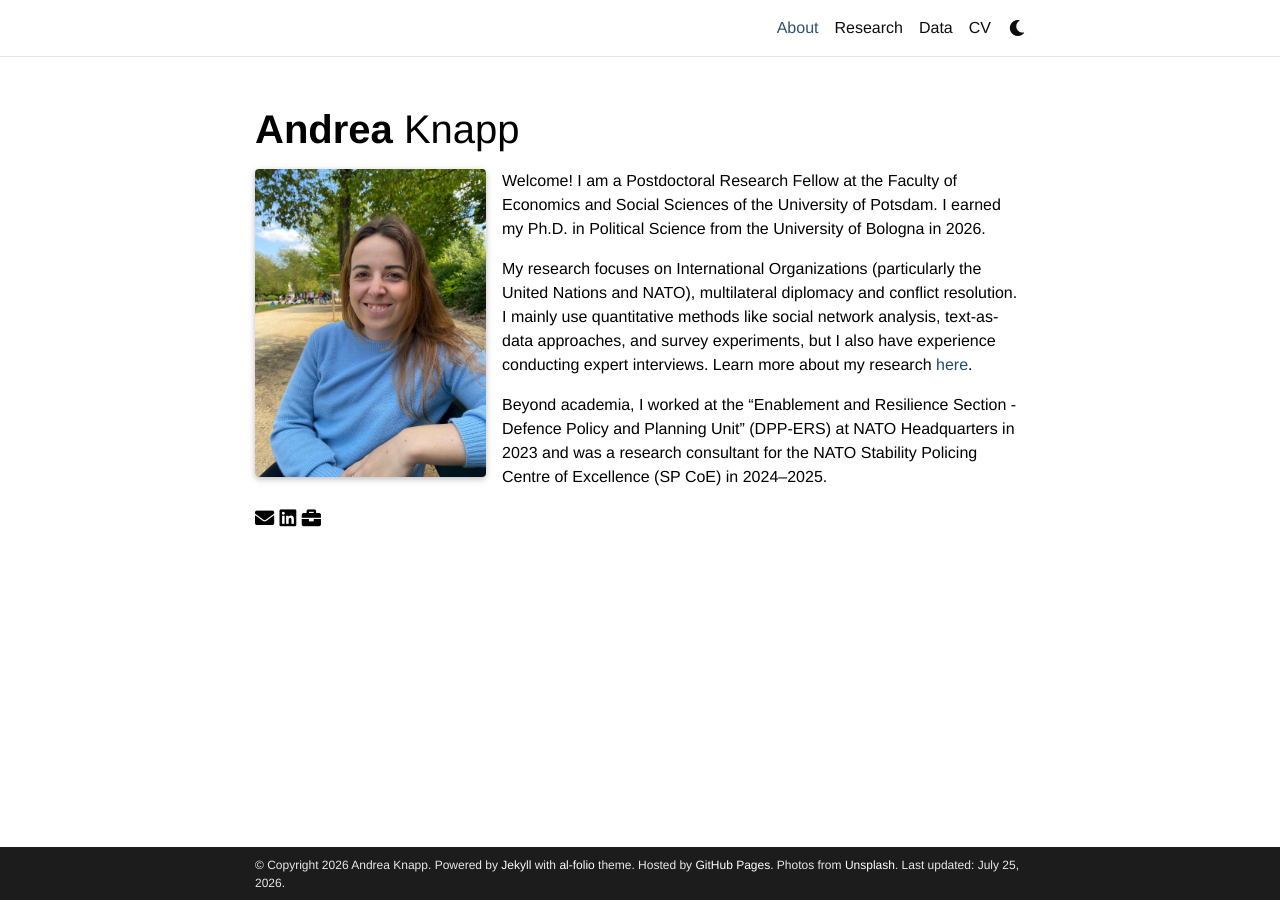
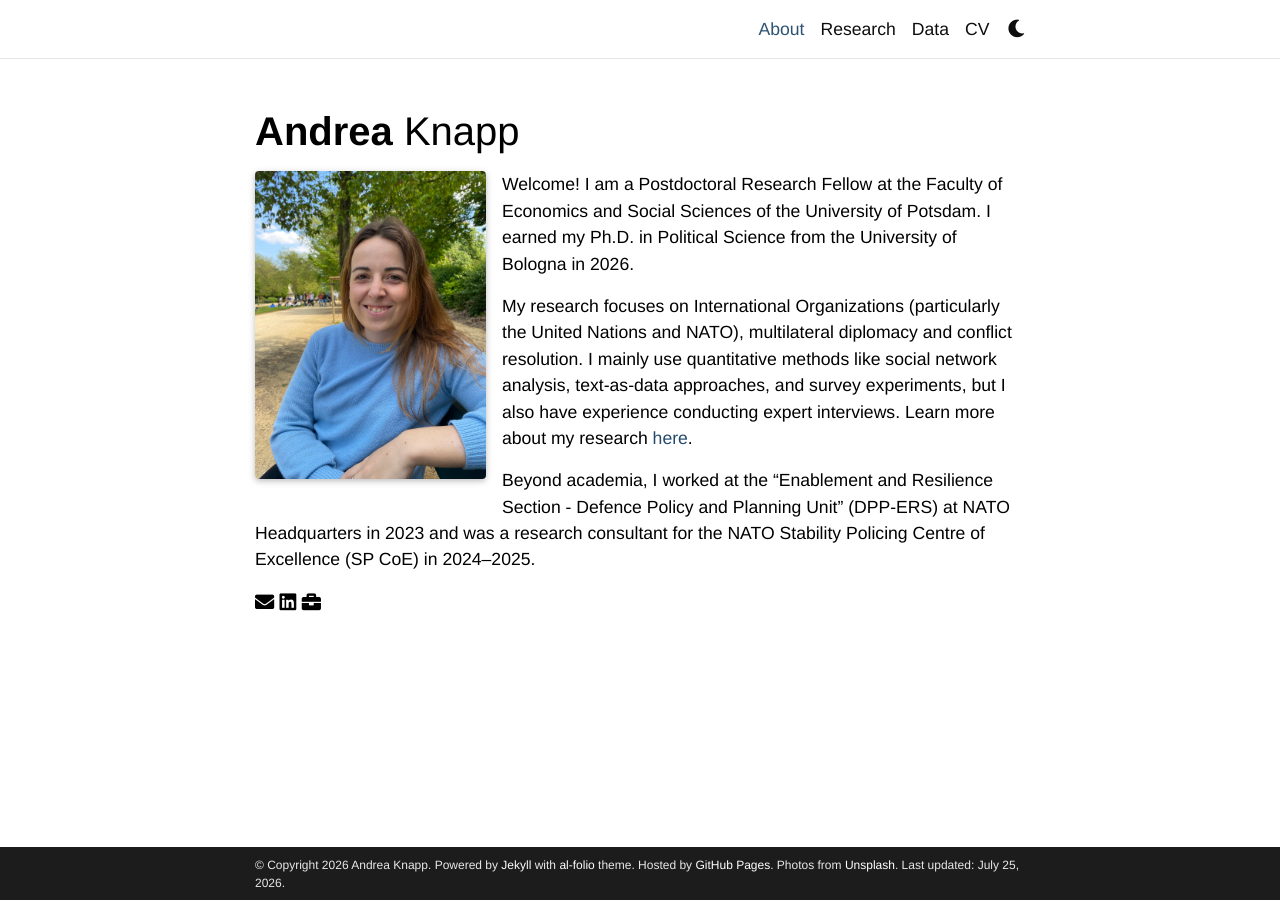
Before and after one commit to andrea-knpp/website, a Jekyll site: the page built from _pages/about.md, in a window 1280 px wide. Built offline with Jekyll 4.4.1, drawn with Linux system fonts in a browser that asks for light colours; full-size pictures stand in for the smaller copies a plugin makes; comment, search, counter and statistics services are not loaded; a style sheet for code colours, icons or effects is not loaded.

Commit message:
Update _base.scss

```diff
--- a/_sass/_base.scss
+++ b/_sass/_base.scss
@@ -876,3 +876,6 @@ h1, h2, h3, h4, h5, h6,
 p, li, a {
   font-family: "Helvetica Neue", Helvetica, Arial, sans-serif;
 }
+body {
+  font-size: 1.1rem;
+}
```
